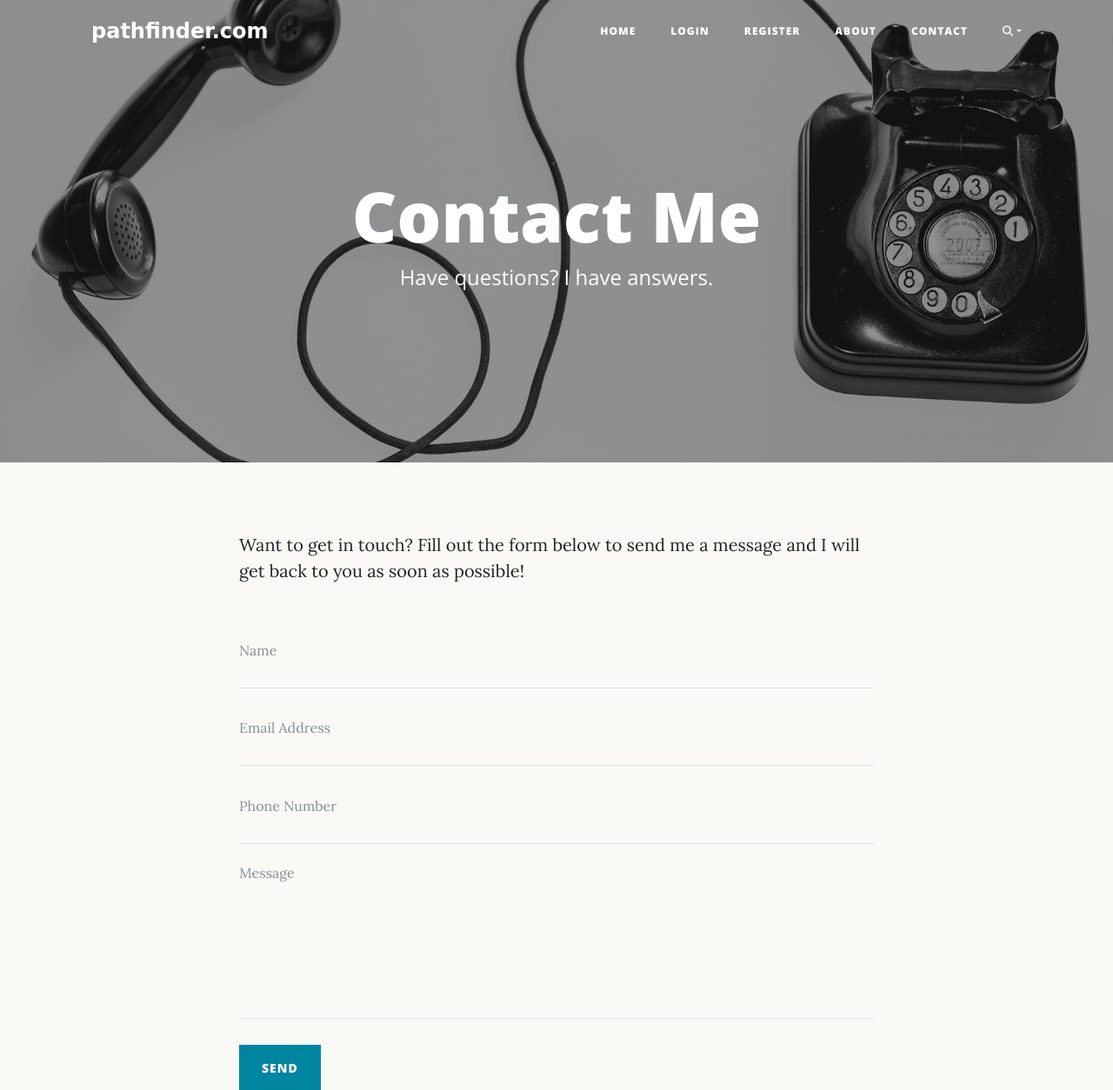
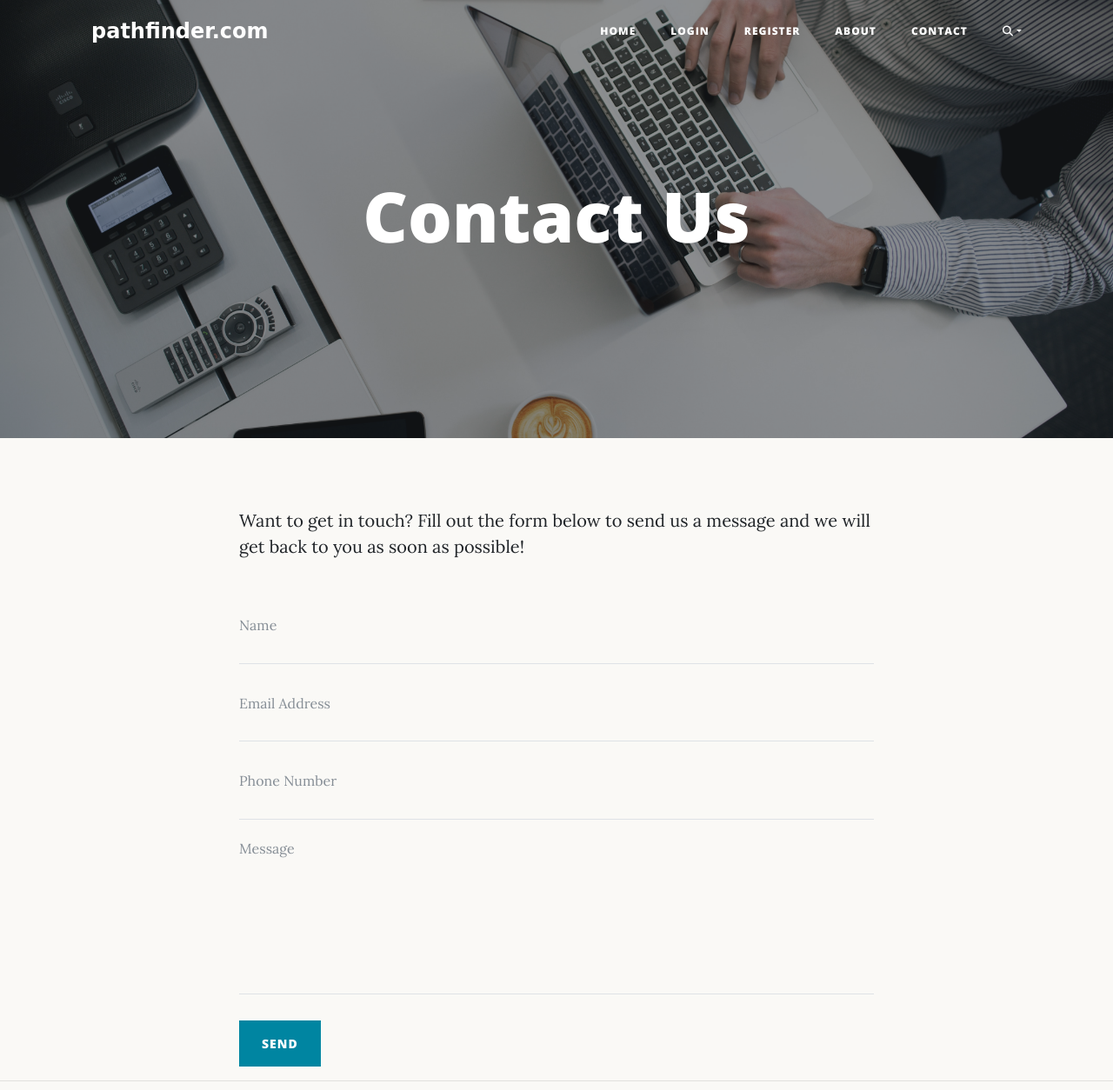
Before and after one commit to OsimFavour/pathfinder.org, a Flask app: page /contact in a window 1280 px wide. Shown: the top 1254 px of the page at 87% size. Run offline with Flask 2, Linux system fonts and the light colour scheme; some libraries are stand-ins or nearby versions; some web fonts are replaced.

Commit message:
Update Contact Page

```diff
--- a/templates/contact.html
+++ b/templates/contact.html
@@ -1,14 +1,14 @@
 {% include "header.html" %}
 
   <!-- Page Header -->
-  <header class="masthead" style="background-image: url('{{ url_for('static', filename='img/contact-bg.jpg')}}')">
+  <header class="masthead" style="background-image: url('{{ url_for('static', filename='img/contact.jpg')}}')">
     <div class="overlay"></div>
     <div class="container">
       <div class="row">
         <div class="col-lg-8 col-md-10 mx-auto">
           <div class="page-heading">
-            <h1>Contact Me</h1>
-            <span class="subheading">Have questions? I have answers.</span>
+            <h1>Contact Us</h1>
+            <!-- <span class="subheading">Have questions? I have answers.</span> -->
           </div>
         </div>
       </div>
@@ -19,7 +19,7 @@
   <div class="container">
     <div class="row">
       <div class="col-lg-8 col-md-10 mx-auto">
-        <p>Want to get in touch? Fill out the form below to send me a message and I will get back to you as soon as possible!</p>
+        <p>Want to get in touch? Fill out the form below to send us a message and we will get back to you as soon as possible!</p>
         <!-- Contact Form - Enter your email address on line 19 of the mail/contact_me.php file to make this form work. -->
         <!-- WARNING: Some web hosts do not allow emails to be sent through forms to common mail hosts like Gmail or Yahoo. It's recommended that you use a private domain email address! -->
         <!-- To use the contact form, your site must be on a live web host with PHP! The form will not work locally! -->
```
